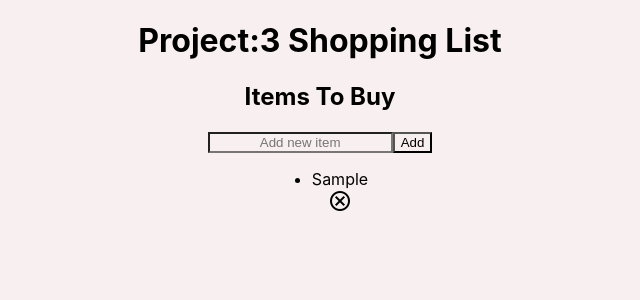
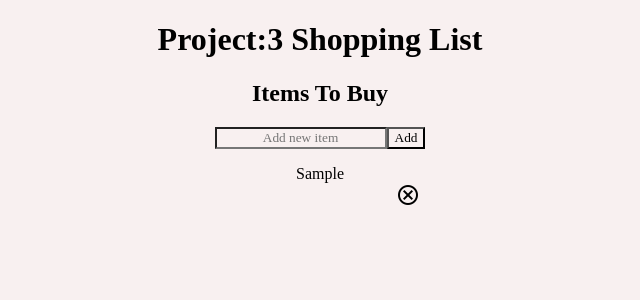
Before and after one commit to Keerthanabas/Shopping-List, a React (Create React App) app: page / in a window 1280 px wide. Both pictures are taken after typing "Sample" into the empty fields and a click on the button "Add". Shown: the top 300 px of the page, without its empty margins (320-960 px from the left). Built offline with nearby package versions, Linux system fonts and the light colour scheme.

Commit message:
3.1.24 changes

```diff
--- a/src/App.css
+++ b/src/App.css
@@ -1,6 +1,7 @@
 *{
   background-color: rgb(248, 240, 240);
   text-align: center;
+  font-family: 'Times New Roman', Times, serif;
   }
 
  .shoppinglist{
@@ -11,16 +12,19 @@
 
 .material-symbols-outlined {
   cursor: pointer;
+  display: flex;
+  align-items: flex-start;
+  width: 200px;
+  flex-direction: column;
+  align-content: flex-end;
+  flex-wrap: wrap;
 
 
 }
-/* .list{
-  border: 0px;
-  margin-left: 45%;
-  margin-right: 55%;
-  padding: 15px ;
-} */
-.list{
+li {
+  list-style: none;
+}
+ul {
   align-items: center;
   justify-content: center;
   display: flex;
--- a/src/App.js
+++ b/src/App.js
@@ -26,7 +26,7 @@ console.log(items)
     <div>
     <h1>Project:3 Shopping List</h1>
      <InputArea additems = {addItems}/>
-    <div className='list'>
+    <div>
       <ul>
         {items.map((item,index)=>{
           return <ShoppingList key={index} text={item} deleteItem={deleteItem} id={index}/>
```
